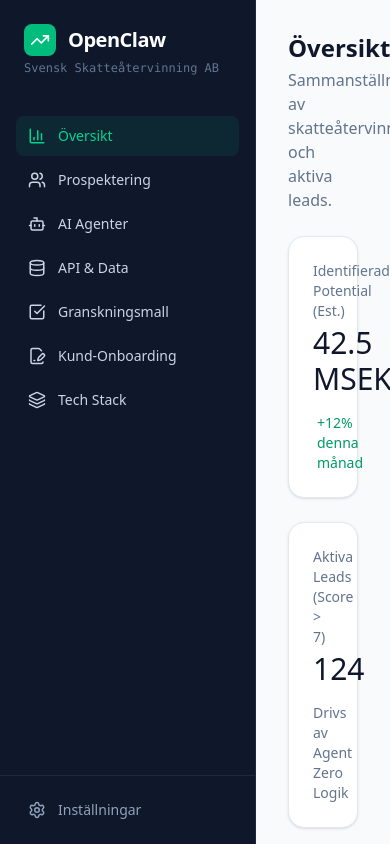
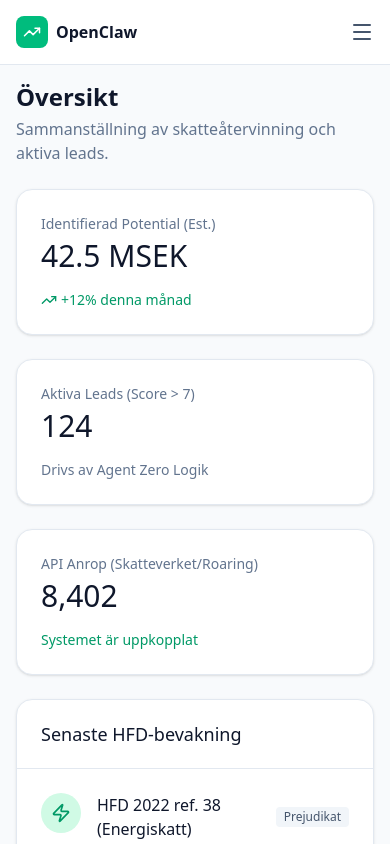
Before and after one commit to AuEpic/EnergiRevision, a React (Vite) app: page / in a window 390 px wide. Built offline with nearby package versions, Linux system fonts and the light colour scheme.

Commit message:
feat(ui): Implement responsive sidebar with mobile toggle
Adds a toggle button and mobile responsiveness to the sidebar navigation. This allows users to collapse or expand the sidebar on smaller screens, improving usability.

```diff
--- a/src/App.tsx
+++ b/src/App.tsx
@@ -19,7 +19,9 @@
   Layers,
   Link,
   Cpu,
-  FileSignature
+  FileSignature,
+  Menu,
+  X
 } from 'lucide-react';
 
 // --- Mock Data ---
@@ -143,7 +145,7 @@
 
 // --- Components ---
 
-function Sidebar({ activeTab, setActiveTab }: { activeTab: string, setActiveTab: (t: string) => void }) {
+function Sidebar({ activeTab, setActiveTab, isOpen, setIsOpen }: { activeTab: string, setActiveTab: (t: string) => void, isOpen: boolean, setIsOpen: (o: boolean) => void }) {
   const navItems = [
     { id: 'dashboard', label: 'Översikt', icon: BarChart3 },
     { id: 'leads', label: 'Prospektering', icon: Users },
@@ -155,25 +157,42 @@
   ];
 
   return (
-    <div className="w-64 bg-slate-900 text-slate-300 flex flex-col h-screen border-r border-slate-800">
-      <div className="p-6">
+    <>
+      {/* Mobile overlay */}
+      {isOpen && (
+        <div
+          className="fixed inset-0 bg-slate-900/50 z-40 lg:hidden"
+          onClick={() => setIsOpen(false)}
+        />
+      )}
+
+      <div className={`fixed lg:static inset-y-0 left-0 z-50 w-64 bg-slate-900 text-slate-300 flex flex-col h-screen border-r border-slate-800 transition-transform duration-300 ease-in-out ${isOpen ? 'translate-x-0' : '-translate-x-full lg:translate-x-0'}`}>
+        <div className="p-6 flex items-center justify-between">
+          <div>
             <div className="flex items-center gap-3 text-white font-bold text-xl tracking-tight">
               <div className="w-8 h-8 bg-emerald-500 rounded-lg flex items-center justify-center">
                 <TrendingUp size={20} className="text-white" />
               </div>
               OpenClaw
             </div>
-        <div className="text-xs text-slate-500 mt-1 font-mono">Svensk Skatteåtervinning AB</div>
+            <div className="text-xs text-slate-500 mt-1 font-mono">Svensk Skatteåtervinning</div>
+          </div>
+          <button className="lg:hidden text-slate-400 hover:text-white" onClick={() => setIsOpen(false)}>
+            <X size={24} />
+          </button>
         </div>
 
-      <nav className="flex-1 px-4 space-y-1 mt-4">
+        <nav className="flex-1 px-4 space-y-1 mt-4 overflow-y-auto">
           {navItems.map((item) => {
             const Icon = item.icon;
             const isActive = activeTab === item.id;
             return (
               <button
                 key={item.id}
-              onClick={() => setActiveTab(item.id)}
+                onClick={() => {
+                  setActiveTab(item.id);
+                  setIsOpen(false);
+                }}
                 className={`w-full flex items-center gap-3 px-3 py-2.5 rounded-lg text-sm font-medium transition-colors ${
                   isActive
                     ? 'bg-emerald-500/10 text-emerald-400'
@@ -194,6 +213,7 @@
           </button>
         </div>
       </div>
+    </>
   );
 }
 
@@ -271,23 +291,23 @@
 function LeadsView() {
   return (
     <div className="space-y-6">
-      <header className="flex justify-between items-end">
+      <header className="flex flex-col md:flex-row md:justify-between md:items-end gap-4">
         <div>
           <h1 className="text-2xl font-semibold text-slate-900">Prospektering & Lead Scoring</h1>
           <p className="text-slate-500 mt-1">Identifierade bolag baserat på SNI, personalkostnader och API-data.</p>
         </div>
-        <div className="relative">
+        <div className="relative w-full md:w-auto">
           <Search className="absolute left-3 top-1/2 -translate-y-1/2 text-slate-400" size={18} />
           <input
             type="text"
             placeholder="Sök bolag eller SNI..."
-            className="pl-10 pr-4 py-2 border border-slate-200 rounded-lg text-sm focus:outline-none focus:ring-2 focus:ring-emerald-500/20 focus:border-emerald-500 w-64"
+            className="pl-10 pr-4 py-2 border border-slate-200 rounded-lg text-sm focus:outline-none focus:ring-2 focus:ring-emerald-500/20 focus:border-emerald-500 w-full md:w-64"
           />
         </div>
       </header>
 
-      <div className="bg-white rounded-2xl border border-slate-200 shadow-sm overflow-hidden">
-        <table className="w-full text-left text-sm">
+      <div className="bg-white rounded-2xl border border-slate-200 shadow-sm overflow-x-auto">
+        <table className="w-full text-left text-sm whitespace-nowrap">
           <thead className="bg-slate-50 border-b border-slate-200 text-slate-500 font-medium">
             <tr>
               <th className="px-6 py-4">Företag</th>
@@ -677,12 +697,29 @@
 
 export default function App() {
   const [activeTab, setActiveTab] = useState('dashboard');
+  const [isMobileMenuOpen, setIsMobileMenuOpen] = useState(false);
 
   return (
-    <div className="flex h-screen bg-slate-50 font-sans selection:bg-emerald-200">
-      <Sidebar activeTab={activeTab} setActiveTab={setActiveTab} />
+    <div className="flex h-screen bg-slate-50 font-sans selection:bg-emerald-200 overflow-hidden">
+      <Sidebar activeTab={activeTab} setActiveTab={setActiveTab} isOpen={isMobileMenuOpen} setIsOpen={setIsMobileMenuOpen} />
 
-      <main className="flex-1 overflow-y-auto p-8">
+      <div className="flex-1 flex flex-col min-w-0">
+        <header className="lg:hidden bg-white border-b border-slate-200 px-4 py-3 flex items-center justify-between sticky top-0 z-30">
+          <div className="flex items-center gap-2 font-bold text-slate-900">
+            <div className="w-8 h-8 bg-emerald-500 rounded-lg flex items-center justify-center">
+              <TrendingUp size={18} className="text-white" />
+            </div>
+            OpenClaw
+          </div>
+          <button
+            onClick={() => setIsMobileMenuOpen(true)}
+            className="p-2 -mr-2 text-slate-600 hover:bg-slate-100 rounded-lg"
+          >
+            <Menu size={24} />
+          </button>
+        </header>
+
+        <main className="flex-1 overflow-y-auto p-4 md:p-8">
           <div className="max-w-6xl mx-auto">
             {activeTab === 'dashboard' && <DashboardView />}
             {activeTab === 'leads' && <LeadsView />}
@@ -694,5 +731,6 @@
           </div>
         </main>
       </div>
+    </div>
   );
 }
```
Lines whose indentation alone changed are shown as unchanged.
